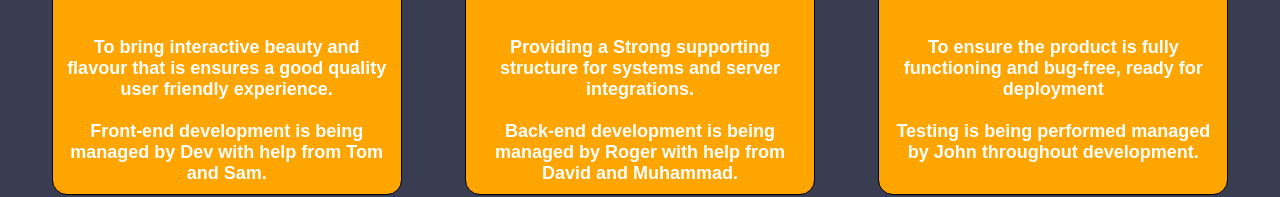
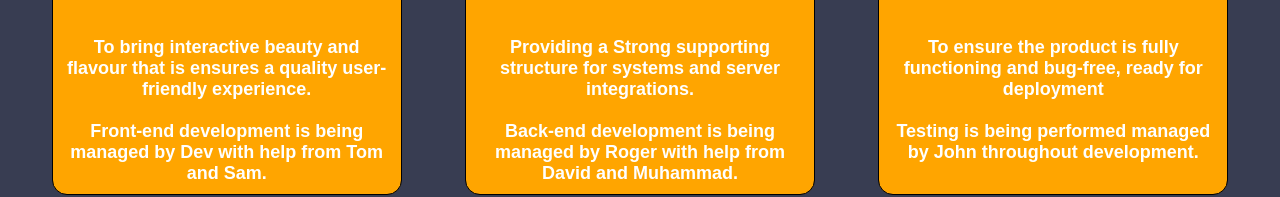
Before and after one commit to g12hwu/g12hwu.github.io, a plain HTML site: page index.html in a window 1280 px wide. Shown: the part 2854-3051 px from the top of the page. Drawn offline with Linux system fonts and the light colour scheme.

Commit message:
Update index.html

```diff
--- a/index.html
+++ b/index.html
@@ -141,7 +141,7 @@
             <div class="box">
                 <img src="images/g12Logo.png" alt="">
                 <h1 class="headings">Front-End Development</h1>
-                <p Style= "font-size:18px; text-align:center;"><strong>To bring interactive beauty and flavour that is ensures a good quality user friendly experience.</strong><br><br>
+                <p Style= "font-size:18px; text-align:center;"><strong>To bring interactive beauty and flavour that is ensures a quality user-friendly experience.</strong><br><br>
 
                     Front-end development is being managed by Dev with help from Tom and Sam.
 
```
